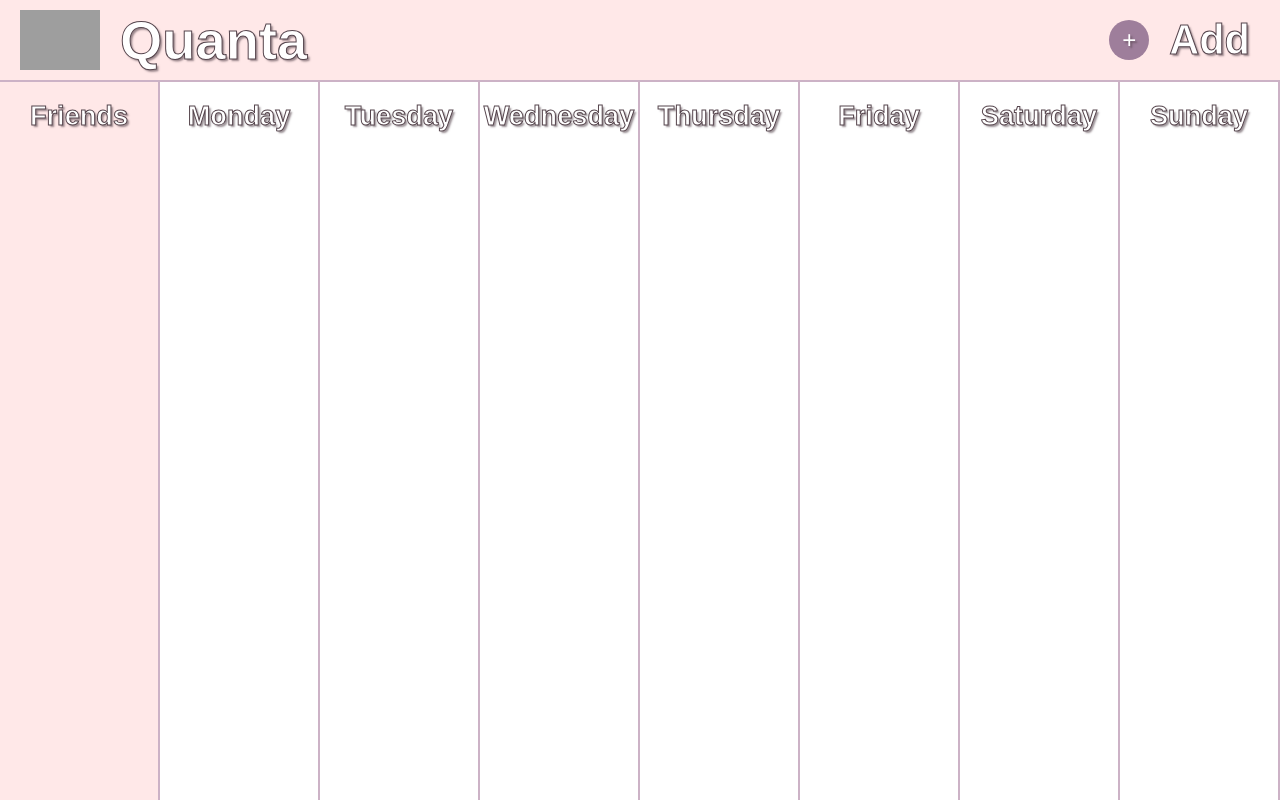
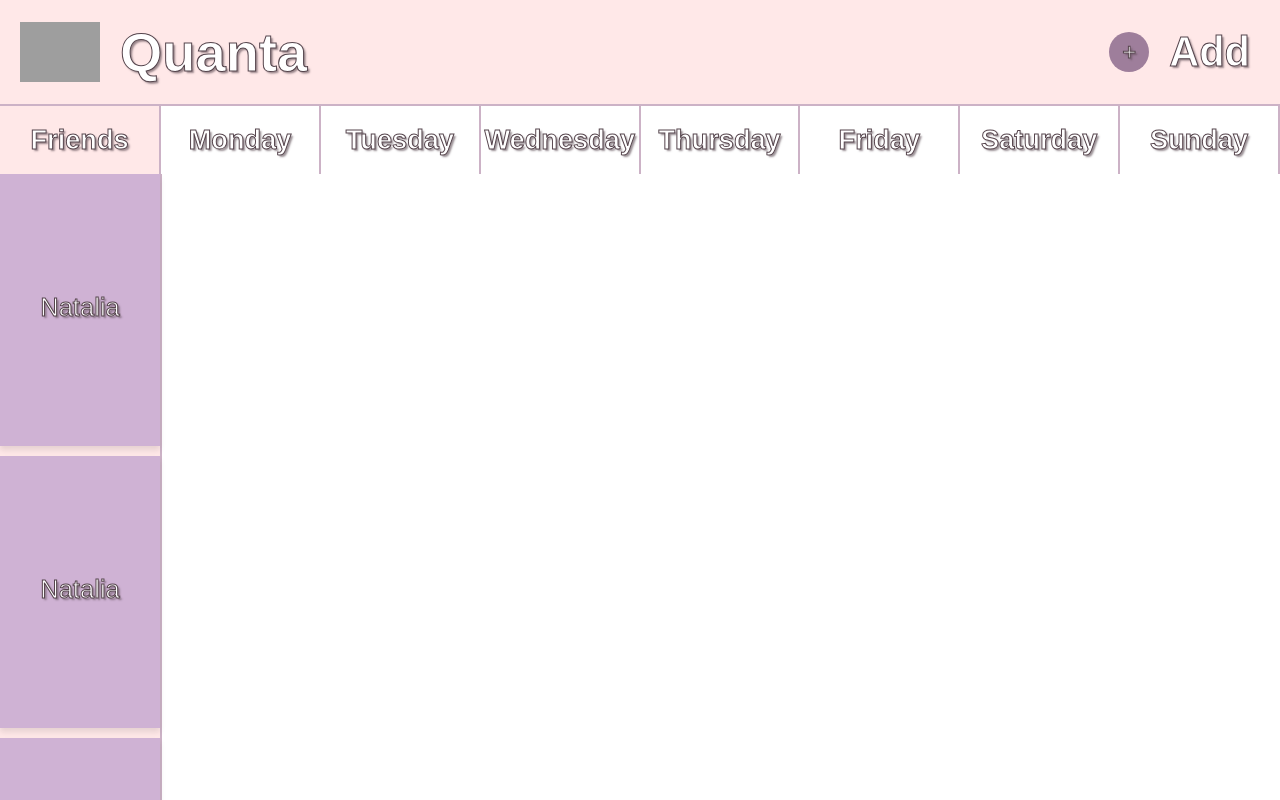
Before and after one commit to koteczki01/time_management_web_app, a Nuxt app in the folder frontend/: page /calendar in a window 1280 px wide. Shown: the top 800 px of the page. Built offline with nearby package versions, Linux system fonts and the light colour scheme; grey boxes are pictures that could not be loaded.

Commit message:
Kafelki użytkowników

```diff
--- a/frontend/pages/calendar.vue
+++ b/frontend/pages/calendar.vue
@@ -35,6 +35,11 @@
     <h1>Sunday</h1>
     </div>
   </div>
+  <div class="friends_names">
+    <div class="name" v-for="friend in numberOfFriends" :key="friend">
+      Natalia
+    </div>
+  </div>
 
 </template>
 
@@ -42,12 +47,9 @@
 body{
   margin: 0;
 }
-.friends{
-  background-color: #FFE8E8;
-}
 .top-bar {
   width: 100%;
-  height: 80px;
+  height: 13vh;
   background-color: #FFE8E8;
   display: flex;
   justify-content: center;
@@ -68,7 +70,7 @@ body{
 .left-top-bar{
   font-size: 1.7rem;
   width: 100%;
-  height: 50px;
+  height: 10%;
   background-color: #FFE8E8;
   display: flex;
   font-family: 'Lao Muang Don', sans-serif;
@@ -77,7 +79,7 @@ body{
 }
 .right-top-bar{
   width: 100%;
-  height: 50px;
+  height: 10%;
   background-color: #FFE8E8;
   display: flex;
   font-family: 'Lao Muang Don', sans-serif;
@@ -95,7 +97,7 @@ body{
   border: 0px;
   color: white;
   cursor: pointer;
-    -webkit-text-stroke: 1x rgb(85, 68, 76);
+  -webkit-text-stroke: 1px rgb(85, 68, 76);
   text-shadow: 2px 2px 2px rgb(85, 68, 76, 0.6);
   font-size: 1.5rem;
   display: flex;
@@ -103,22 +105,15 @@ body{
   justify-content: center;
 }
 .calendar-bar{
-    width: 100%;
-    height: 100vh;
   display: flex;
   align-items: flex-start;
-    justify-content: center;
-    border-bottom: 2px solid #CCB2C6;
-    border-bottom: none;
 }
-.calendar-bar div{
+.calendar-bar div:not(.friends) {
   border-right: 2px solid #CCB2C6;
   border-bottom: none;
-    margin: 0px;
-    width: 12.5%;
   display: flex;
   justify-content: center;
-    height: 100%;
+  width: 12.4%;
 }
 .calendar-bar div h1{
   -webkit-text-stroke: 1px rgb(85, 68, 76);
@@ -127,5 +122,47 @@ body{
   color: #fff;
   font-size: 1.7rem;
 }
+.friends{
+  background-color: #FFE8E8;
+  width:12.5%;
+  border-right: 2px solid #CCB2C6;
+  border-bottom: none;
+  display: flex;
+  justify-content: center;
+}
+.friends_names {
+  border-right: 2px solid #CCB2C6;
+  width: 12.5%;
+  color: white;
+  -webkit-text-stroke: 1px rgb(85, 68, 76);
+  text-shadow: 2px 2px 2px rgb(85, 68, 76, 0.6);
+  font-family: 'Lao Muang Don', sans-serif;
+  background-color: #FFE8E8;
+  padding: 0;
+  margin: 0;
+}
+.name {
+  display: flex;
+  justify-content: center;
+  align-items: center;
+  width: 100%;
+  padding-bottom: 5px;
+  margin-bottom: 10px;
+  height: 33.33vh;
+  box-shadow: 0 4px 6px rgba(0,0,0,0.1);
+  font-size: 1.6rem;
+  background-color: #cfb2d4;
+}
+</style>
 
-</style>
+<script lang="ts">
+  import { defineComponent } from 'vue';
+
+  export default defineComponent({
+    data() {
+      return {
+        numberOfFriends: 3
+      };
+    }
+  });
+</script>
```
Lines whose indentation alone changed are shown as unchanged.
